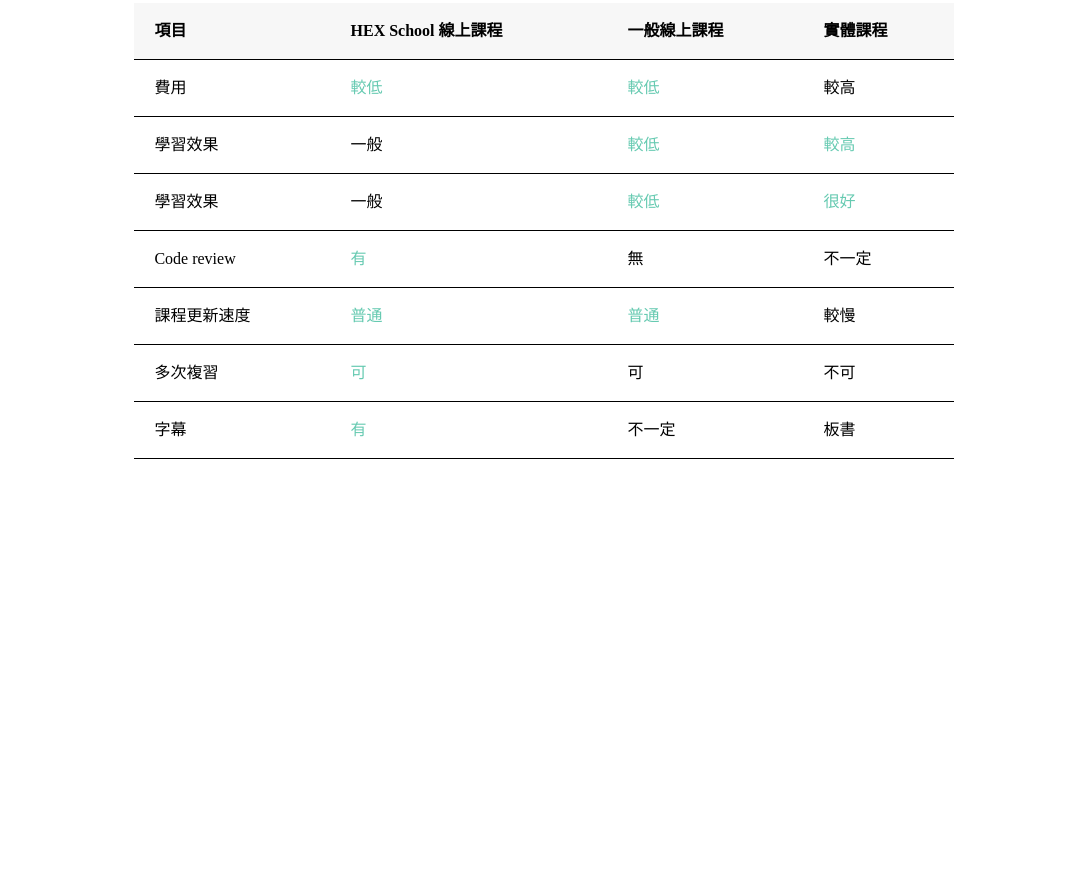
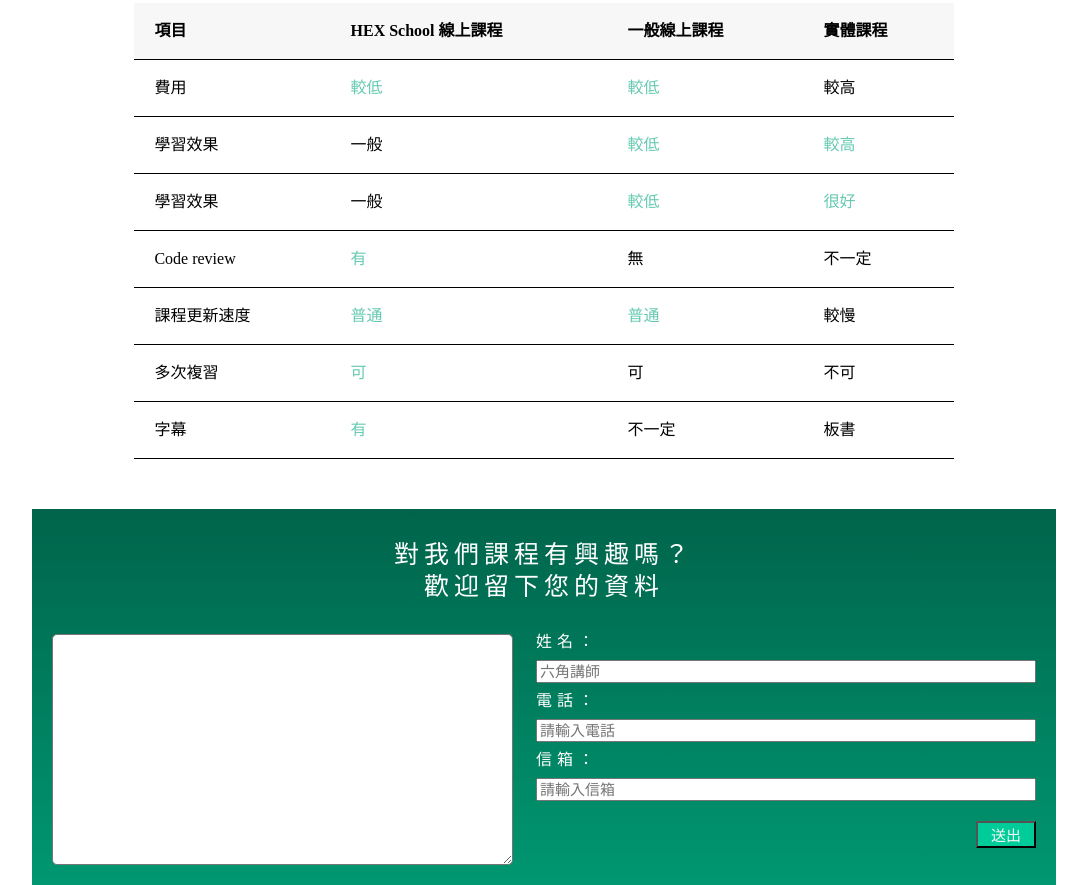
Before and after one commit to Sabrina-JR/hexschool, a plain HTML site: page index.html in a window 1280 px wide. Shown: the part 933-1818 px from the top of the page, without its empty margins (96-1183 px from the left). Before the commit the page ends 1392 px from the top, so only its background shows below. Drawn offline with Linux system fonts and the light colour scheme.

Commit message:
Update html & css

```diff
--- a/css/style.css
+++ b/css/style.css
@@ -166,6 +166,7 @@ li:hover{
 	display: flex;
 	flex-direction: column;
 	align-items: center;
+	padding-bottom: 50px;
 }
 
 .wrap>h2{
@@ -192,3 +193,53 @@ th,td{
 .green{
 	color: rgb(102,202,177);
 }
+
+.form{
+	background: linear-gradient(#00644b, #009771);
+	padding-bottom: 20px;
+}
+
+.form>h2{
+	font-size: 25px;
+	line-height: 1.3;
+    letter-spacing: 5px;
+	text-align: center;
+	padding: 30px;
+	color: #fff;
+
+}
+
+.formbox{
+	display: flex;
+	padding: 0px 20px;
+	justify-content: space-between;
+}
+
+textarea{
+	border-radius: 5px;
+}
+
+.formbox-item{
+	font-weight: bold;
+}
+
+label{
+	color: #fff;
+	letter-spacing: 5px;
+	font-weight: 400;
+}
+
+input{
+	width: 500px;
+    font-size: 15px;
+	display: block;
+	margin: 10px 0px;
+}
+
+input[type='submit']{
+	width: 60px;
+	background-color: rgb(0,204,153);
+	color: rgb(248, 248, 248);
+	margin-top: 20px;
+	margin-left: auto;
+}
--- a/index.html
+++ b/index.html
@@ -107,6 +107,23 @@
                 </tr>
             </table>
         </div>
+        <div class="form">
+            <h2>對我們課程有興趣嗎？<br>歡迎留下您的資料</h2>
+            <div class="formbox">
+                <textarea name="textarea"  cols="55" rows="15"></textarea>
+                <div class="formbox-item">
+                    <label for="name">姓名：</label>
+                    <input  type="text" id="name" name="name" placeholder="六角講師">
+                    <label for="phone">電話：</label>
+                    <input type="tell"  id="phone" name="phone" placeholder="請輸入電話">
+                    <label for="email">信箱：</label>
+                    <input type="Email"  id="email" name="email" placeholder="請輸入信箱">
+                    <input type="submit" value="送出">
+                </div>
+        </div>
+
+
+        </div>
 
         <!-- <footer>bottom</footer>  -->
     </div>
```
